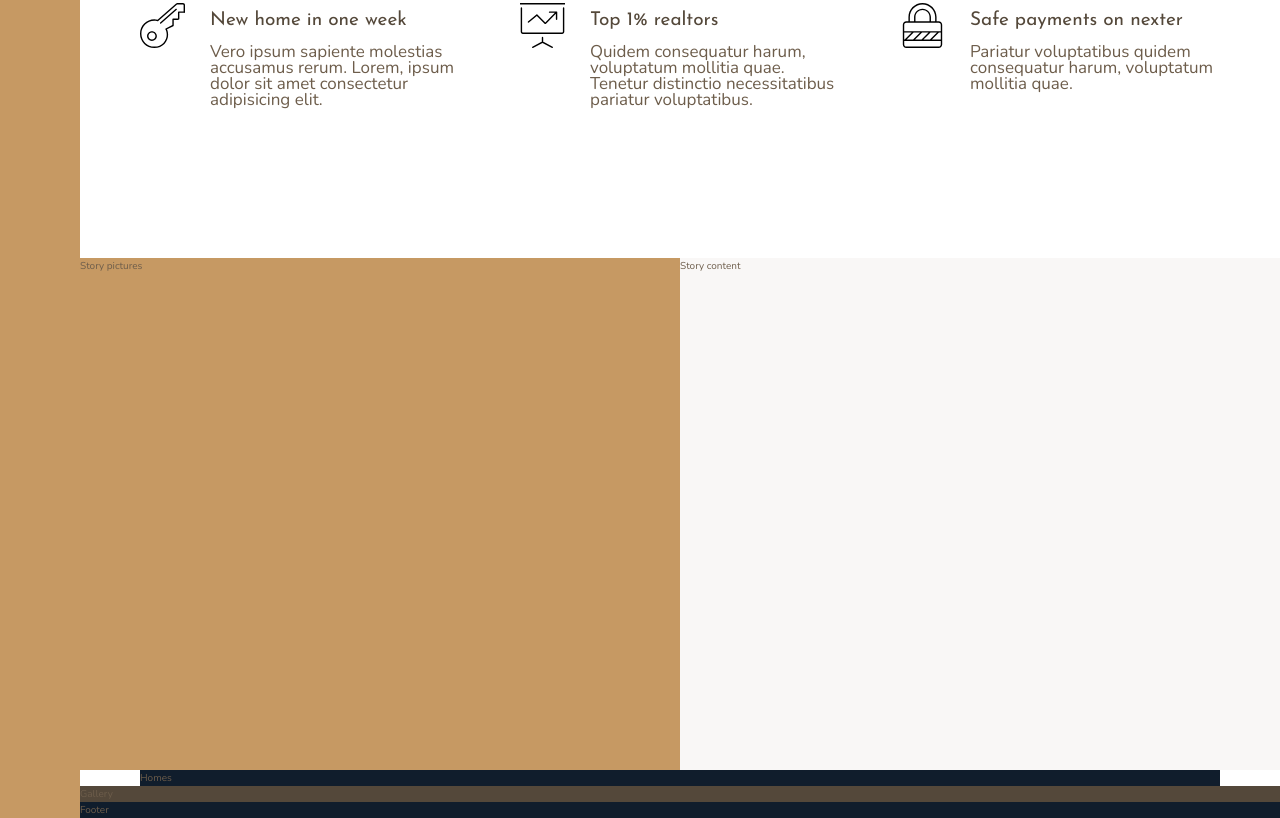
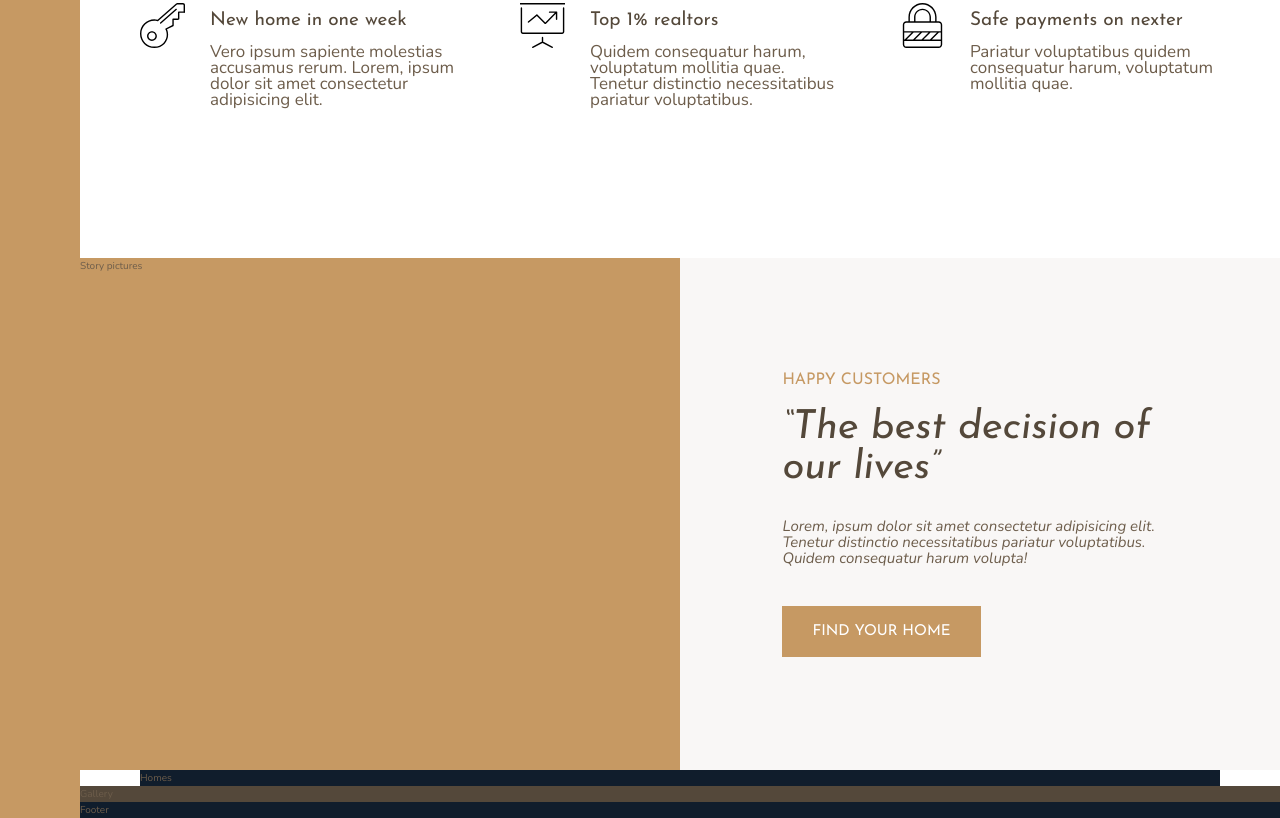
Before and after one commit to GeraldVeeneman/Nexter, a website: page index.html in a window 1280 px wide. Shown: the part 932-1750 px from the top of the page. Drawn offline with nearby package versions, Linux system fonts and the light colour scheme.

Commit message:
110. Building the Story Section - Part 1

```diff
--- a/index.html
+++ b/index.html
@@ -81,7 +81,12 @@
         </div>
 
         <div class="story__content">
-            Story content
+            <h3 class="heading-3 mb-sm">Happy Customers</h3>
+            <h2 class="heading-2 heading-2--dark mb-md">&ldquo;The best decision of our lives&rdquo;</h2>
+            <p class="story__text">
+                Lorem, ipsum dolor sit amet consectetur adipisicing elit. Tenetur distinctio necessitatibus pariatur voluptatibus. Quidem consequatur harum volupta!
+            </p>
+            <button class="btn">Find your home</button>
         </div>
 
         <section class="homes">
--- a/sass/_story.scss
+++ b/sass/_story.scss
@@ -7,5 +7,24 @@
     &__content {
         background-color: $color-grey-light-1;
         grid-column: col-start 5 / full-end;
+
+        padding: 6rem 8vw;
+
+        /*
+        display: flex;
+        flex-direction: column;
+        justify-content: center;
+        align-items: flex-start;
+        */
+
+        display: grid;
+        align-content: center;
+        justify-items: start;
+    }
+
+    &__text {
+        font-size: 1.5rem;
+        font-style: italic;
+        margin-bottom: 4rem;
     }
 }
--- a/sass/_typography.scss
+++ b/sass/_typography.scss
@@ -3,16 +3,30 @@
     font-weight: 400;
 }
 
-.heading-4 {
+.heading-1 {
     @extend %heading;
 }
 
-.heading-4 {
+.heading-2 {
     @extend %heading;
+    font-size: 4rem;
+    font-style: italic;
+    line-height: 1;
+
+    &--light {
+        color: $color-grey-light-1;
+    }
+
+    &--dark {
+        color: $color-grey-dark-1;
+    }
 }
 
-.heading-4 {
+.heading-3 {
     @extend %heading;
+    font-size: 1.6rem;
+    color: $color-primary;
+    text-transform: uppercase;
 }
 
 .heading-4 {
@@ -22,3 +36,26 @@
     &--light {color: $color-grey-light-1;}
     &--dark {color: $color-grey-dark-1;}
 }
+
+.btn {
+    background-color: $color-primary;
+    color: #fff;
+    border: none;
+    border-radius: 0;
+    font-family: $font-display;
+    font-size: 1.5rem;
+    text-transform: uppercase;
+    padding: 1.8rem 3rem;
+    cursor: pointer;
+    transition: all .2s;
+
+    &:hover {
+        background-color: $color-primary-dark;
+
+    }
+}
+
+.mb-sm { margin-bottom: 2rem; }
+.mb-md { margin-bottom: 3rem; }
+.mb-lg { margin-bottom: 4rem; }
+.mb-hg { margin-bottom: 8rem; }
```
Also changed, not shown: css/style.css, 1 other file.
